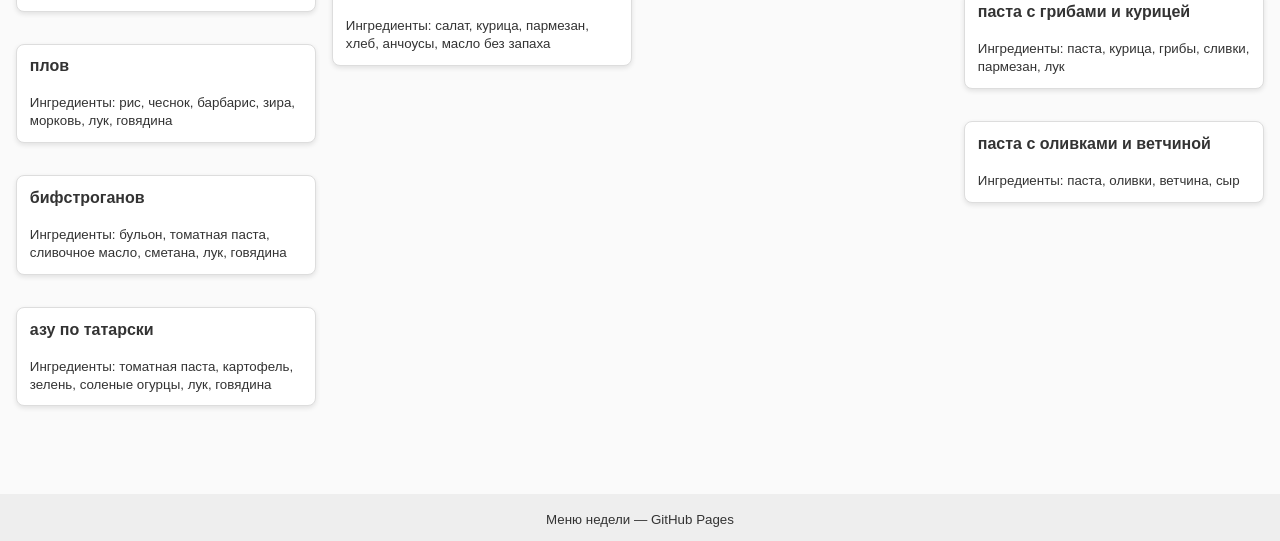
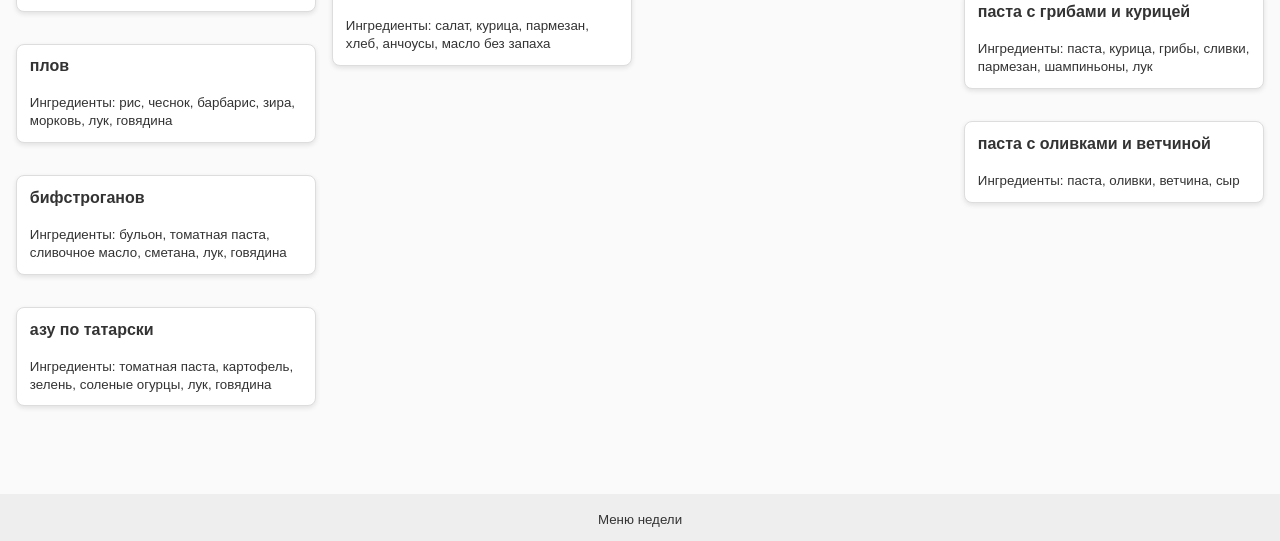
Before and after one commit to FunFunFine/menu, a plain HTML site: page index.html in a window 1280 px wide. Shown: the part 1559-2100 px from the top of the page. Drawn offline with Linux system fonts and the light colour scheme.

Commit message:
ingredients

```diff
--- a/food.json
+++ b/food.json
@@ -432,6 +432,7 @@
       "грибы",
       "сливки",
       "пармезан",
+      "шампиньоны",
       "лук"
     ],
     "category": "Паста и итальянская кухня"
--- a/index.html
+++ b/index.html
@@ -115,7 +115,7 @@
 </main>
 
 <footer>
-    <small>Меню недели — GitHub Pages</small>
+    <small>Меню недели</small>
 </footer>
 
 <script>
```
